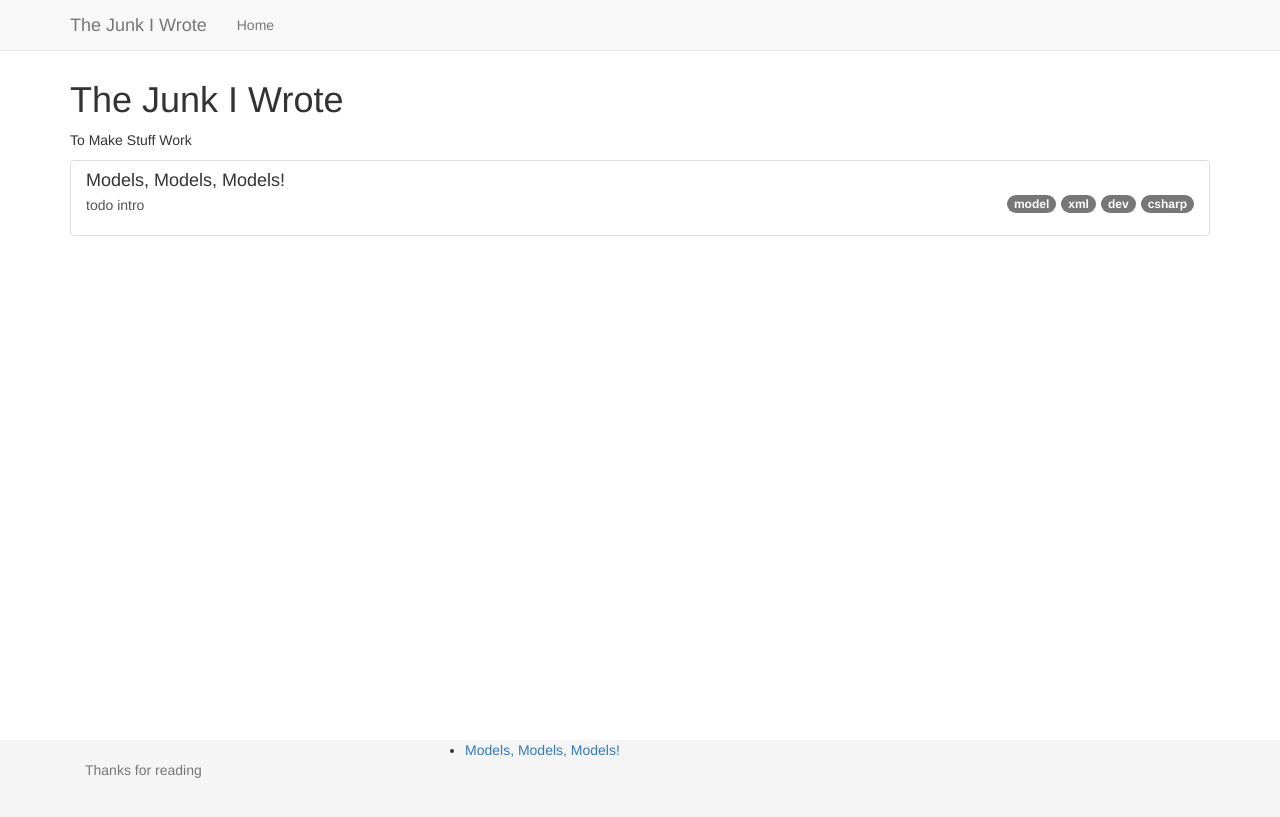
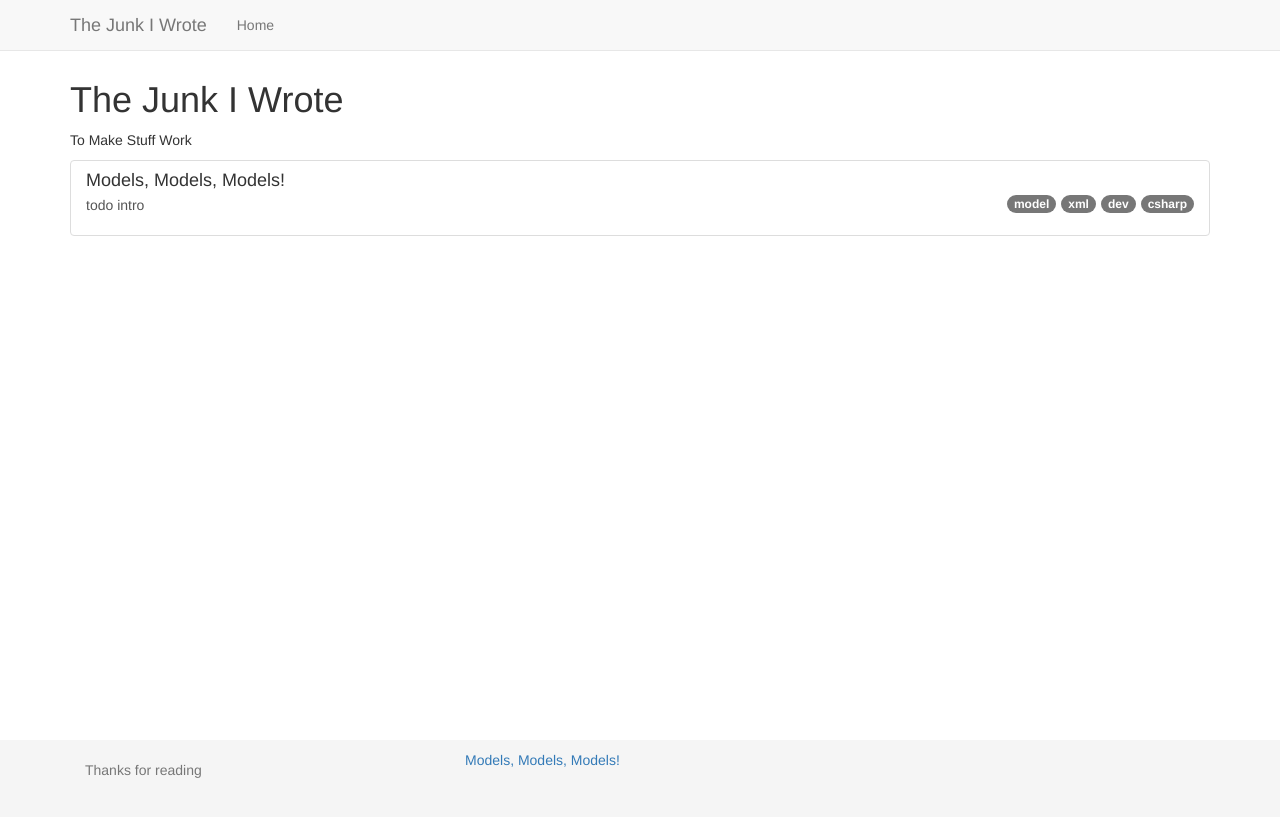
Before and after one commit to the-crap-i-wrote/the-crap-i-wrote.github.io, a Jekyll site: the page built from index.html, in a window 1280 px wide. Shown: the top 817 px of the page. Built offline with Jekyll 4.4.1, drawn with Linux system fonts in a browser that asks for light colours.

Commit message:
Update default.html

```diff
--- a/_layouts/default.html
+++ b/_layouts/default.html
@@ -58,7 +58,7 @@
         <footer class="footer">
             <div class="container">
                 <p class="text-muted col-md-4">Thanks for reading</p>
-                <ul class="col-md-4">
+                <ul class="nav col-md-4">
                     {% for post in site.posts limit:2 %}
                     <li><a href="{{ post.url }}">{{ post.title }}</a></li>
                     {% endfor %}
```
